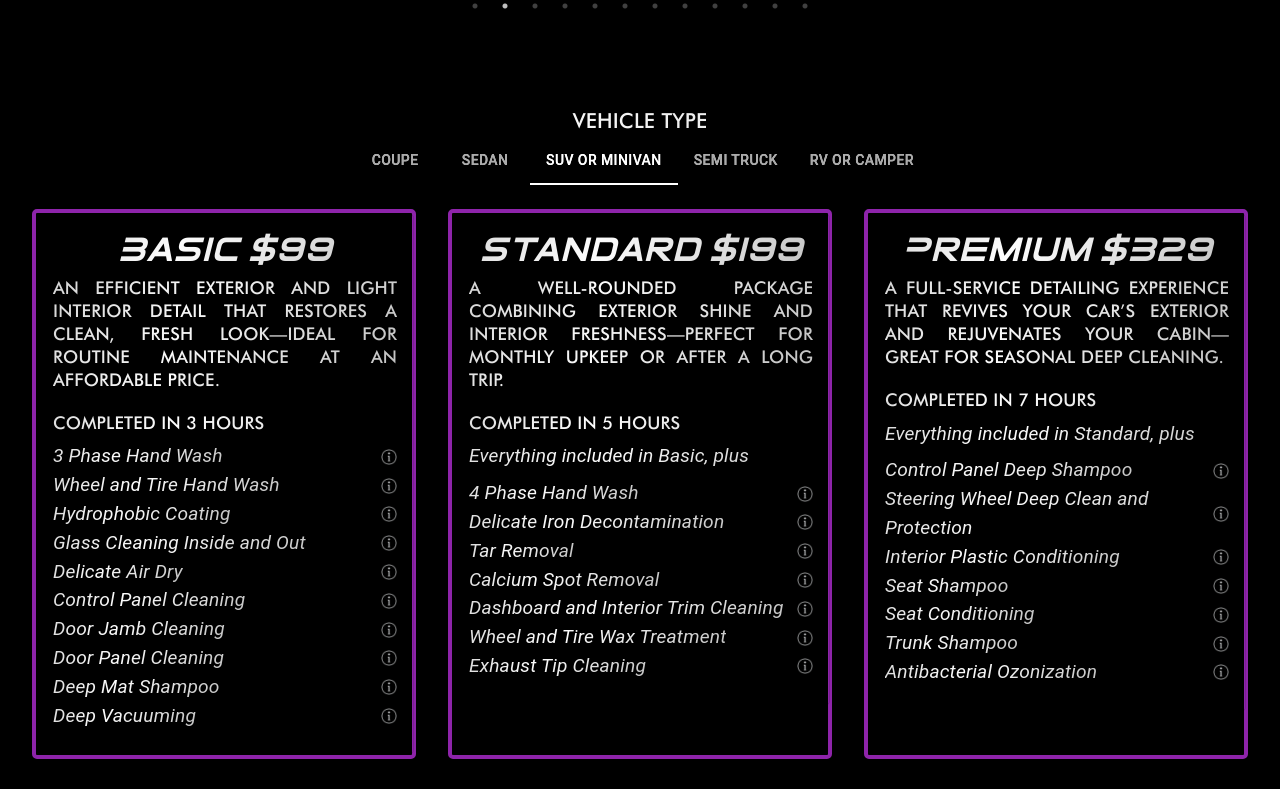
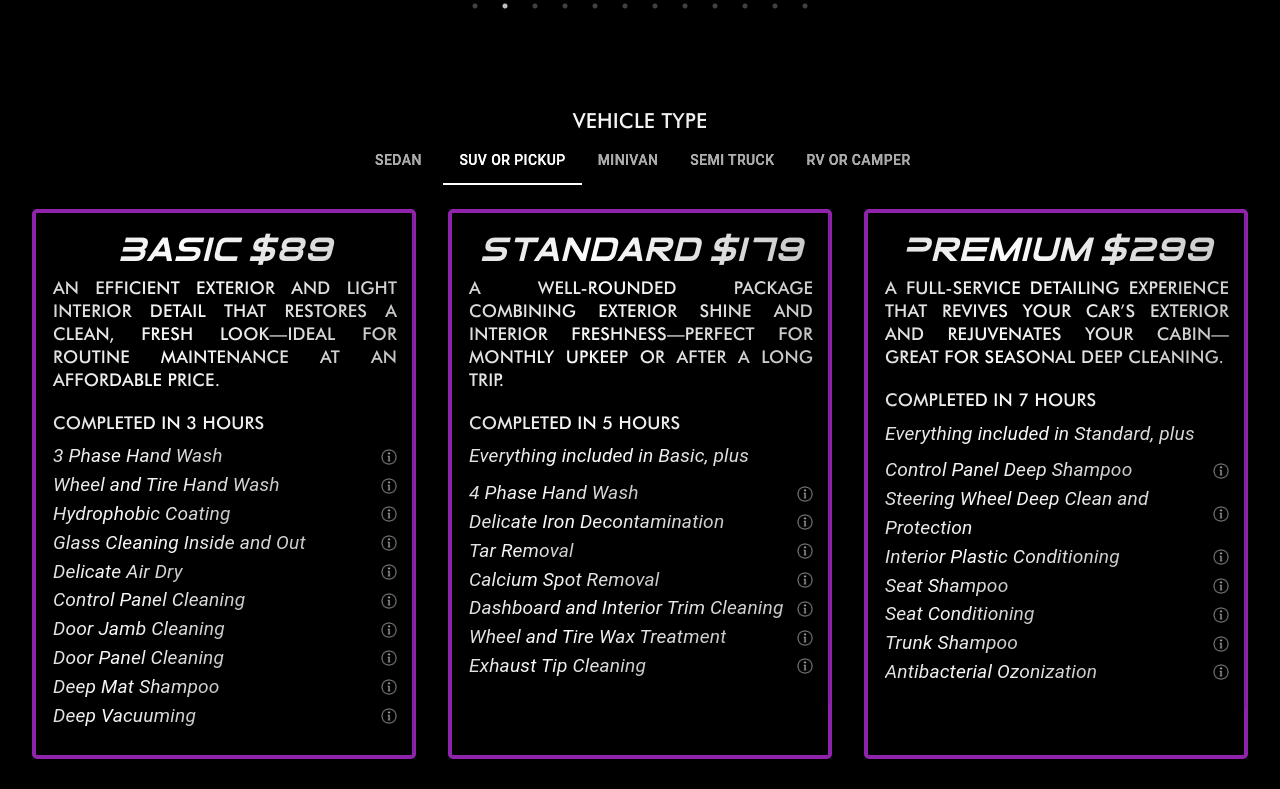
Before and after one commit to MYDetailing/web, a React (Vite) app: page / in a window 1280 px wide. Shown: the part 1420-2209 px from the top of the page. Built offline with nearby package versions, Linux system fonts and the light colour scheme.

Commit message:
adjust car types

```diff
--- a/src/constants/strings.ts
+++ b/src/constants/strings.ts
@@ -8,7 +8,7 @@
 export const TITLE = "MY Detailing";
 export const SUBTITLE = "Premium Car Detailing in Winkler!"
 
-export const VEHICLE_TYPES = ["COUPE", "SEDAN", "SUV OR MINIVAN", "SEMI TRUCK", "RV OR CAMPER"];
+export const VEHICLE_TYPES = ["SEDAN", "SUV OR PICKUP", "MINIVAN", "SEMI TRUCK", "RV OR CAMPER"];
 
 // Contact section
 export const BOOK = "Book with us";
--- a/src/constants/values.ts
+++ b/src/constants/values.ts
@@ -1,6 +1,6 @@
 // numerical values
 
-export const DEFAULT_VEHICLE_TYPE: number = 2;
+export const DEFAULT_VEHICLE_TYPE: number = 1;
 // first inclusive, last exclusive;
 export const FIRST_CAR_PACKAGE = 0;
 export const LAST_CAR_PACKAGE = 7;
```
